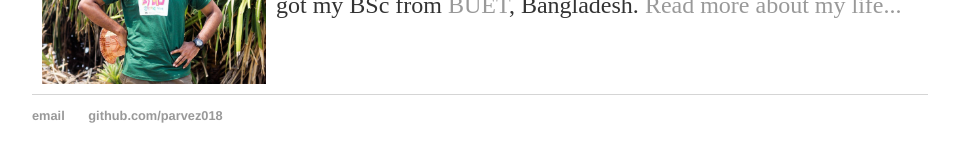
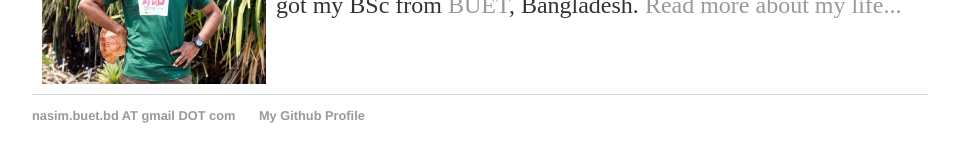
Before and after one commit to parvez018/parvez018.github.io, a Jekyll site: the page built from index.md, in a window 1280 px wide. Shown: the part 347-509 px from the top of the page, without its empty margins (160-1119 px from the left). Built offline with Jekyll 4.4.1, drawn with Linux system fonts in a browser that asks for light colours.

Commit message:
modified footer

```diff
--- a/_layouts/default.html
+++ b/_layouts/default.html
@@ -21,8 +21,8 @@
 			</div><!-- /.container -->
 			<footer>
 	    		<ul>
-	        		<li><a href="mailto:nasim.buet.bd@gmail.com">email</a></li>
-	        		<li><a href="https://github.com/parvez018">github.com/parvez018</a></li>
+	        		<li><a href="mailto:nasim.buet.bd@gmail.com">nasim.buet.bd AT gmail DOT com</a></li>
+	        		<li><a href="https://github.com/parvez018">My Github Profile</a></li>
 				</ul>
 			</footer>
 		</body>
```
